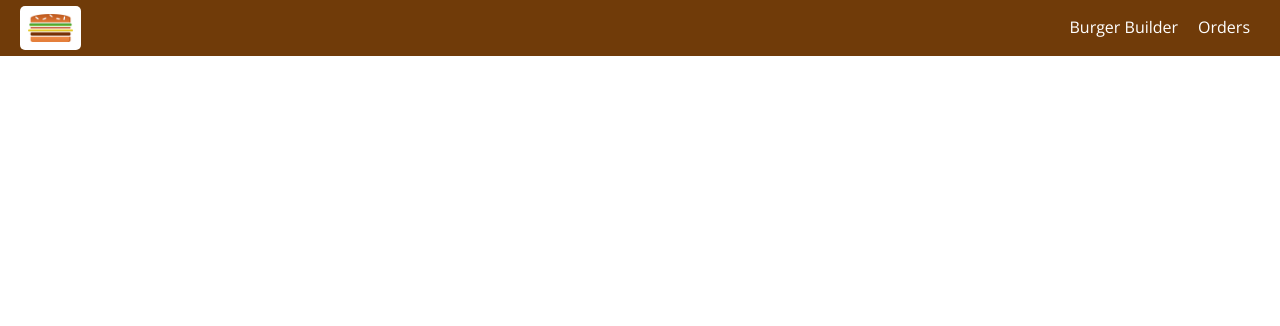
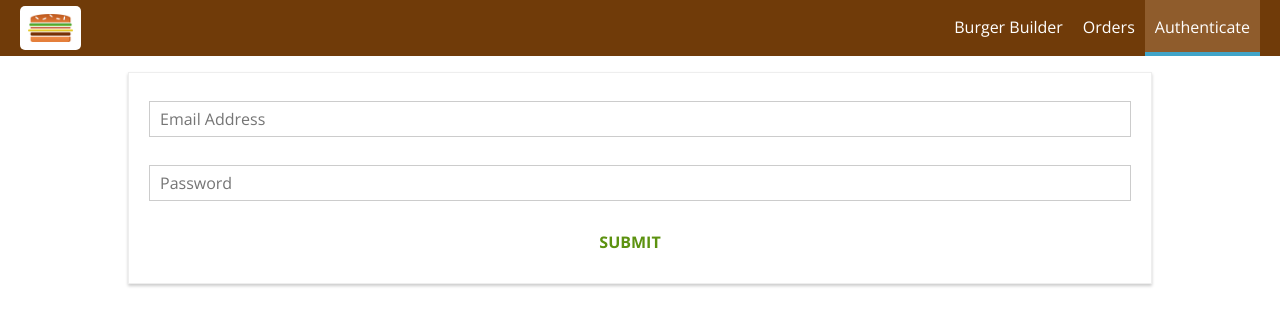
Before and after one commit to KaranVyas145/burger-builder, a React app: page /auth in a window 1280 px wide. Shown: the top 326 px of the page. Built offline with nearby package versions, Linux system fonts and the light colour scheme.

Commit message:
added auth form

```diff
--- a/src/App.js
+++ b/src/App.js
@@ -5,6 +5,7 @@
 import BurgerBuilder from './containers/BurgerBuilder/BurgerBuilder';
 import Checkout from './containers/Checkout/Checkout';
 import Orders from './containers/Orders/Orders';
+import Auth from './containers/Auth/Auth';
 
 class App extends Component {
   render () {
@@ -14,7 +15,9 @@
           <Switch>
             <Route path="/checkout" component={Checkout} />
             <Route path="/orders" component={Orders} />
+            <Route path="/auth" exact component={Auth} />
             <Route path="/" exact component={BurgerBuilder} />
+
           </Switch>
         </Layout>
       </div>
--- a/src/components/Navigation/NavigationItems/NavigationItems.js
+++ b/src/components/Navigation/NavigationItems/NavigationItems.js
@@ -7,6 +7,8 @@
     <ul className={classes.NavigationItems}>
         <NavigationItem link="/" exact>Burger Builder</NavigationItem>
         <NavigationItem link="/orders">Orders</NavigationItem>
+        <NavigationItem link="/auth">Authenticate</NavigationItem>
+
     </ul>
 );
 
--- /dev/null
+++ b/src/containers/Auth/Auth.css
@@ -0,0 +1,15 @@
+.Auth {
+    margin: 20px auto;
+    width: 80%;
+    text-align: center;
+    box-shadow: 0 2px 3px #ccc;
+    border: 1px solid #eee;
+    padding: 10px;
+    box-sizing: border-box;
+}
+
+@media (min-width: 600px) {
+    .ContactData {
+        width: 500px;
+    }
+}
--- /dev/null
+++ b/src/containers/Auth/Auth.js
@@ -0,0 +1,120 @@
+import React, { Component } from "react";
+import Button from "../../components/UI/Button/Button";
+import Input from "../../components/UI/Input/Input";
+import classes from "./Auth.css";
+
+class Auth extends Component {
+  state = {
+    controls: {
+      email: {
+        elementType: "input",
+        elementConfig: {
+          type: "email",
+          placeholder: "Email Address",
+        },
+        value: "",
+        validation: {
+          required: true,
+          isEmail: true,
+        },
+        valid: false,
+        touched: false,
+      },
+      password: {
+        elementType: "input",
+        elementConfig: {
+          type: "password",
+          placeholder: "Password",
+        },
+        value: "",
+        validation: {
+          required: true,
+          minLength: 6,
+        },
+        valid: false,
+        touched: false,
+      },
+    },
+  };
+
+  checkValidity(value, rules) {
+    let isValid = true;
+    if (!rules) {
+      return true;
+    }
+
+    if (rules.required) {
+      isValid = value.trim() !== "" && isValid;
+    }
+
+    if (rules.minLength) {
+      isValid = value.length >= rules.minLength && isValid;
+    }
+
+    if (rules.maxLength) {
+      isValid = value.length <= rules.maxLength && isValid;
+    }
+
+    if (rules.isEmail) {
+      const pattern =
+        /[a-z0-9!#$%&'*+/=?^_`{|}~-]+(?:\.[a-z0-9!#$%&'*+/=?^_`{|}~-]+)*@(?:[a-z0-9](?:[a-z0-9-]*[a-z0-9])?\.)+[a-z0-9](?:[a-z0-9-]*[a-z0-9])?/;
+      isValid = pattern.test(value) && isValid;
+    }
+
+    if (rules.isNumeric) {
+      const pattern = /^\d+$/;
+      isValid = pattern.test(value) && isValid;
+    }
+
+    return isValid;
+  }
+
+  inputChangedHandler = (event, controlName) => {
+    const UpdatedControls = {
+      ...this.state.controls,
+      [controlName]: {
+        ...this.state.controls[controlName],
+        value: event.target.value,
+        valid: this.checkValidity(
+          event.target.value,
+          this.state.controls[controlName].validation
+        ),
+        touched: true,
+      },
+    };
+    this.setState({ controls: UpdatedControls });
+  };
+
+  render() {
+    const formElementsArray = [];
+    for (let key in this.state.controls) {
+      formElementsArray.push({
+        id: key,
+        config: this.state.controls[key],
+      });
+    }
+
+    const form = formElementsArray.map((formElement) => (
+      <Input
+        key={formElement.id}
+        elementType={formElement.config.elementType}
+        elementConfig={formElement.config.elementConfig}
+        value={formElement.config.value}
+        invalid={!formElement.config.valid}
+        shouldValidate={formElement.config.validation}
+        touched={formElement.config.touched}
+        changed={(event) => this.inputChangedHandler(event, formElement.id)}
+      />
+    ));
+    return (
+      <div className={classes.Auth}>
+        <form>
+          {form}
+          <Button btnType="Success">SUBMIT</Button>
+        </form>
+      </div>
+    );
+  }
+}
+
+export default Auth;
```
